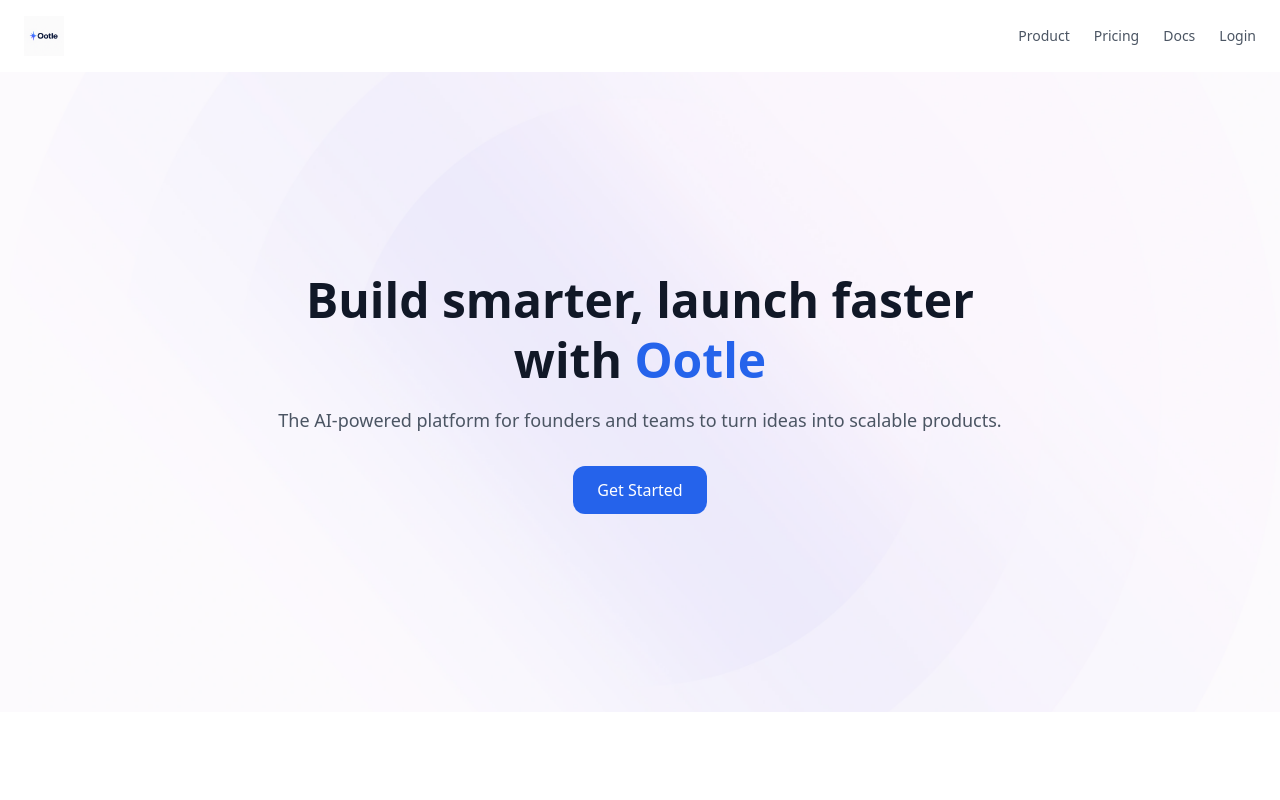
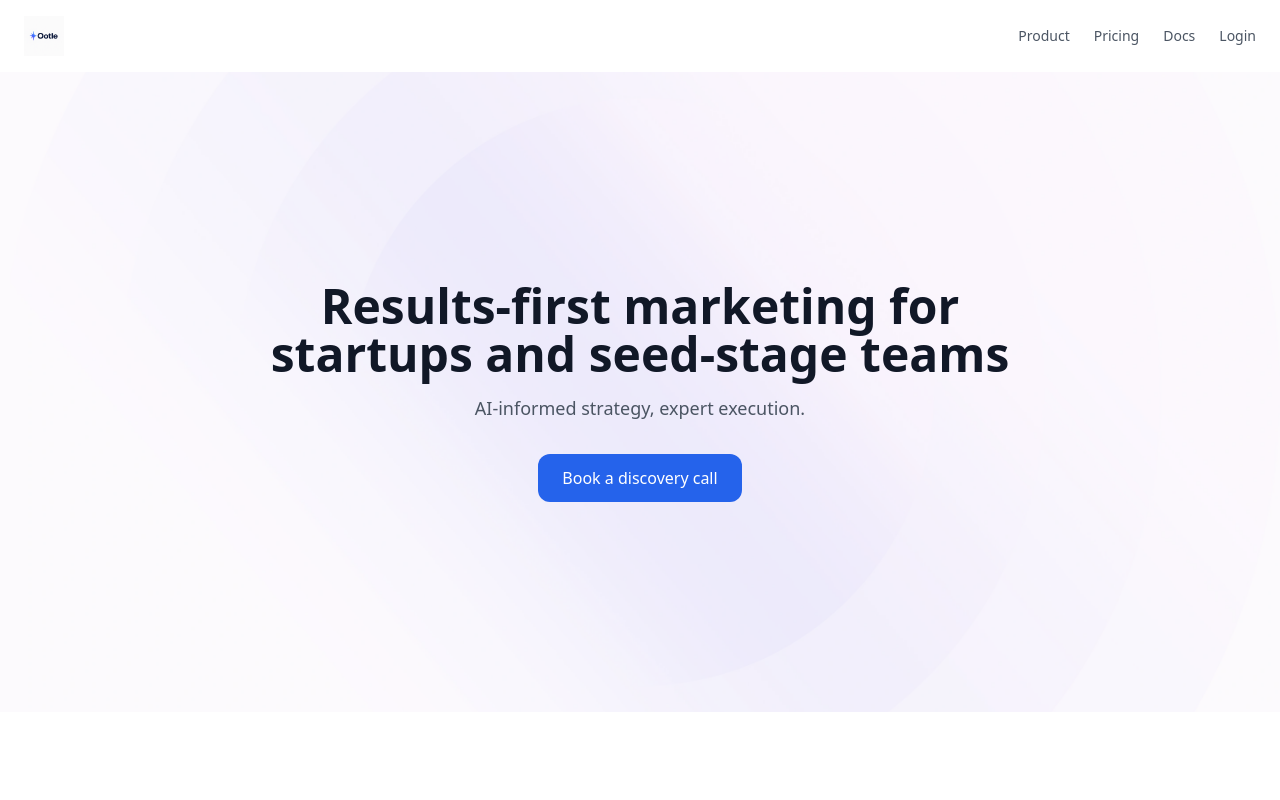
Before and after one commit to john-ooltle/ootle-fresh, a Next.js app: page / in a window 1280 px wide. Shown: the top 800 px of the page. Built offline with nearby package versions, Linux system fonts and the light colour scheme.

Commit message:
Update hero

```diff
--- a/src/app/page.js
+++ b/src/app/page.js
@@ -12,7 +12,6 @@ export default function Home() {
           <a href="#" className="hover:text-blue-600">Login</a>
         </nav>
       </header>
-
       {/* Hero Section */}
  <section className="relative min-h-[80vh] flex flex-col justify-center px-6 bg-white overflow-hidden">
   <img
@@ -23,18 +22,17 @@ export default function Home() {
   />
 
   <div className="relative z-10 max-w-3xl mx-auto text-center">
-          <h1 className="text-5xl font-extrabold leading-tight">
-            Build smarter, launch faster with <span className="text-blue-600">Ootle</span>
+    <h1 className="text-4xl md:text-5xl font-extrabold leading-tight text-gray-900">
+      Results-first marketing for startups and seed-stage teams
     </h1>
     <p className="mt-4 text-lg text-gray-600">
-            The AI-powered platform for founders and teams to turn ideas into scalable products.
+      AI-informed strategy, expert execution.
     </p>
     <button className="mt-8 bg-blue-600 text-white px-6 py-3 rounded-xl font-medium hover:bg-blue-700 transition">
-            Get Started
+      Book a discovery call
     </button>
   </div>
 </section>
-
       {/* Features Section */}
       <section className="py-24 px-6 bg-white">
         <div className="text-center mb-16">
```
Lines whose indentation alone changed are shown as unchanged.
